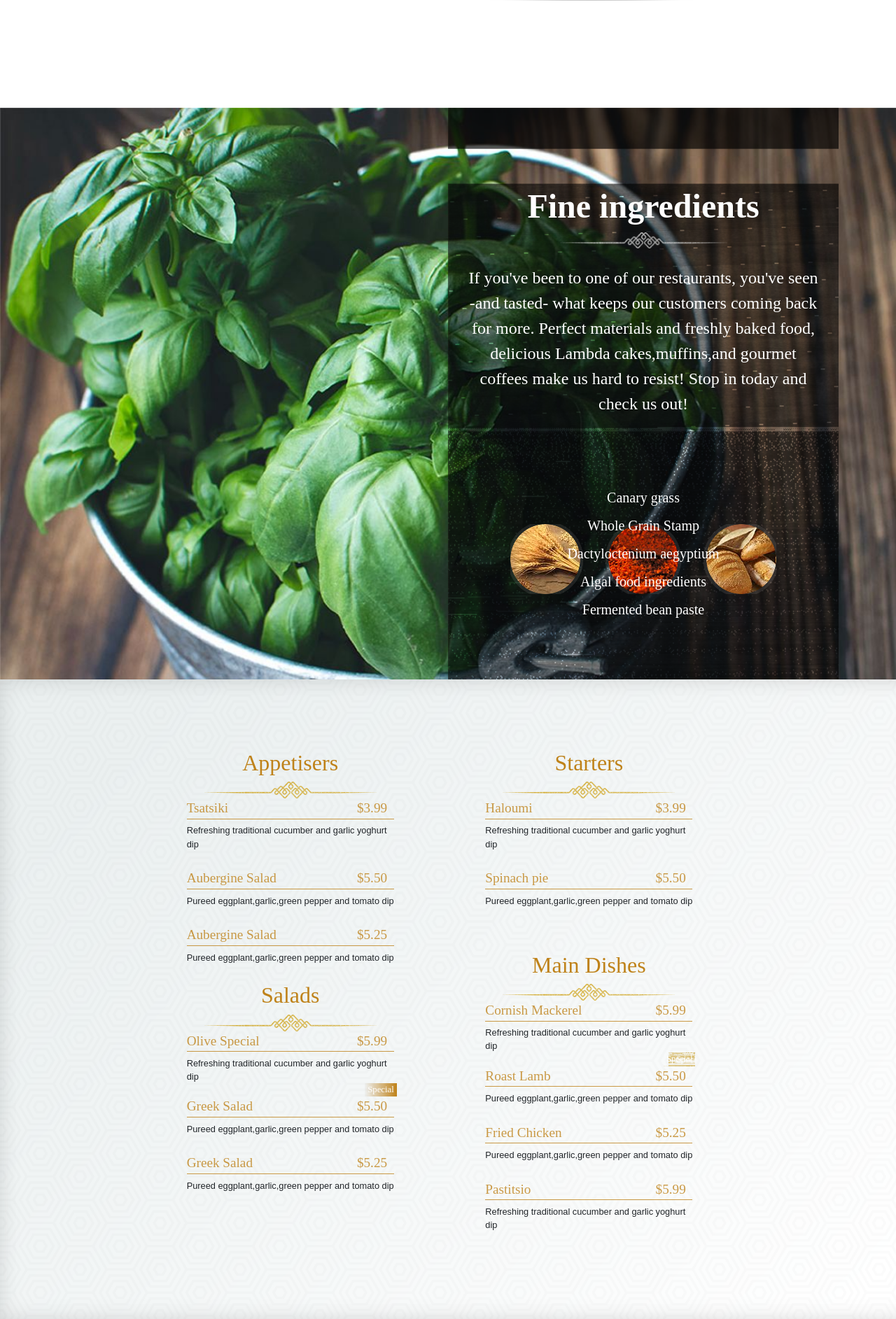
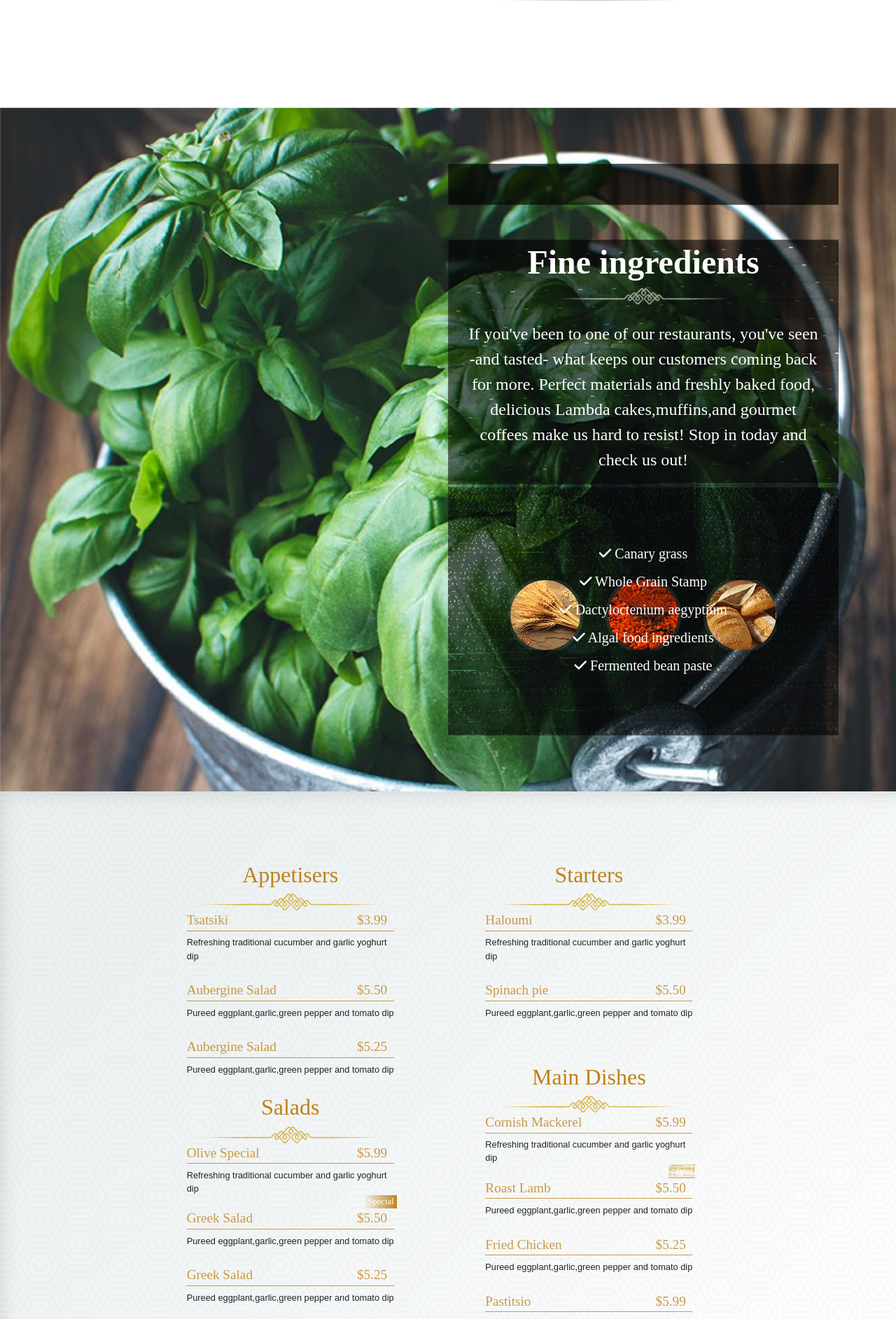
Before and after one commit to Realise-Formation-Digital/22.04-Project-Restaurant, a PHP site: page / in a window 1280 px wide. Shown: the part 1436-3321 px from the top of the page at 70% size. Run offline with PHP 8.4, Linux system fonts and the light colour scheme.

Commit message:
final-final

```diff
--- a/index.html
+++ b/index.html
@@ -7,6 +7,8 @@
     <meta http-equiv='X-UA-Compatible' content='IE=edge'>
     <title>Restaurant</title>
     <meta name='viewport' content='width=device-width, initial-scale=1'>
+    <!--fontawesome-->
+    <link rel="stylesheet" href="https://cdnjs.cloudflare.com/ajax/libs/font-awesome/6.0.0/css/all.min.css">
     <!--CSS-->
     <link rel='stylesheet' type='text/css' media='screen' href='main.css'>
     <!--Bootstrap/CSS-->
--- a/main.css
+++ b/main.css
@@ -362,6 +362,7 @@ footer{
     background-repeat: no-repeat;
     background-size: cover;
     min-height:100%;
+    padding: 5rem 0;
 }
 
 /*class du niveau SEPARATEUR (N1)*/
```
